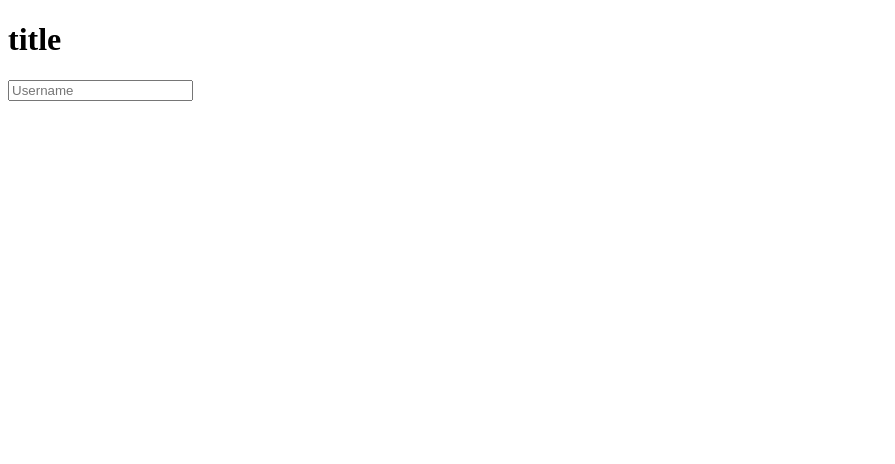
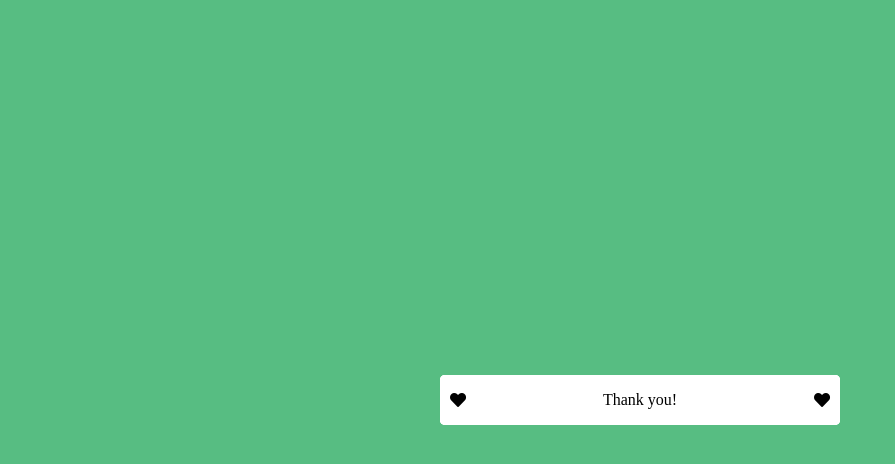
Before and after one commit to chica25/Animated_Login_Form, a plain HTML site: page index.html in a window 1280 px wide. Shown: the whole page, without its empty margins (0-895 px from the left). Drawn offline with Linux system fonts and the light colour scheme.

Commit message:
Implement css style and icons and to the form

```diff
--- a/index.html
+++ b/index.html
@@ -5,17 +5,30 @@
     <meta http-equiv="X-UA-Compatible" content="IE=edge">
     <meta name="viewport" content="width=device-width, initial-scale=1.0">
    <link rel="stylesheet" href="style.css">
-   <link rel="https://use.fontawesome.com/releases/v5.6.3/css/all.css" integrity="sha384-UHRtZLI+pbxtHCWp1t77Bi1L4ZtiqrqD80Kn4Z8NTSEyMA2Fd33n5dQ81WUE00s/" crossorigin="anonymous">
-
+   <link rel="stylesheet" href="https://use.fontawesome.com/releases/v5.7.2/css/all.css" integrity="sha384-fnmOCqbTlWIlj8LyTjo7mOUStjsKC4pOpQbqyi7RrhN7udi9RwhKkMHpvLbHG9Sr" crossorigin="anonymous">
     <title>Form animation</title>
 </head>
 <body>
-    <h1>title</h1>
     <form >
-        <div class="field name">
+        <div class="name">
             <i class="fas fa-user"></i>
-            <input type="text" placeholder="Username" class="user" required>
+            <input type="text" placeholder="Username" required>
             <i class="fas fa-arrow-down"></i>
+        </div>
+        <div class="email">
+            <i class="fas fa-envelope"></i>
+            <input type="text" placeholder="Email" required>
+            <i class="fas fa-arrow-down"></i>
+        </div>
+        <div class="password">
+            <i class="fas fa-key"></i>
+            <input type="password" placeholder="Password" required>
+            <i class="fas fa-arrow-down"></i>
+        </div>
+        <div class="finish">
+            <i class="fas fa-heart"></i>
+            <p>Thank you!</p>
+            <i class="fas fa-heart"></i>
         </div>
 
     </form>
--- a/style.css
+++ b/style.css
@@ -0,0 +1,45 @@
+* {
+    margin: 0;
+    box-sizing: border-box;
+    padding: 0;
+}
+
+body {
+    height: 100vh;
+    display: flex;
+    background-color: rgba(87,189,130);
+    transition: background 0.5s ease;
+    position: relative;
+}
+
+.name, .email, .password, .finish {
+    position: absolute;
+    top: 50%;
+    left: 50%;
+    transform: translate(-50%, -50%);
+    background-color: white;
+    height: 50px;
+    width: 400px;
+    display: flex;
+    justify-content: space-between;
+    align-items: center;
+    border-radius: 5px;
+    transition: all 0.5s easel
+}
+
+.name i, .email i, .password i, .finish i {
+    padding: 10px;
+    cursor: pointer;
+}
+
+div.innactive {
+    opacity: 0;
+    pointer-events: none;
+    transform: translate(-50%, 50%);
+}
+
+div.active {
+    opacity: 1;
+    pointer-events: all;
+    transform: translate(-50%, -50%);
+}
```
